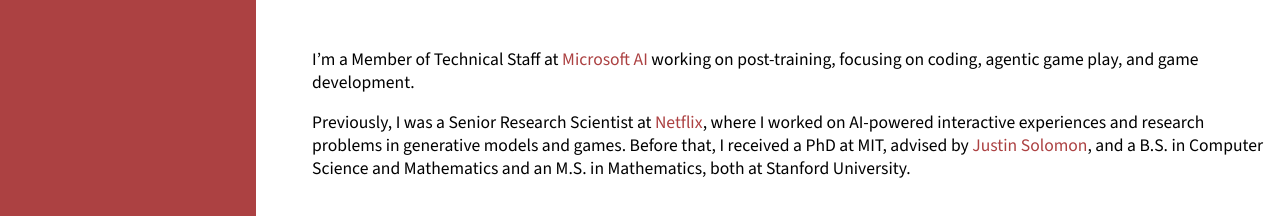
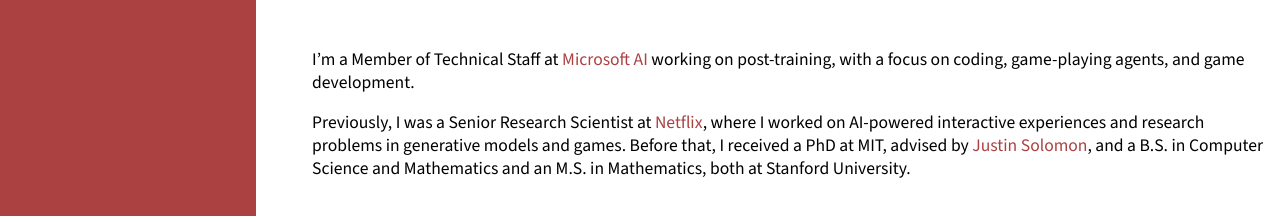
Before and after one commit to lingxiaoli94/lingxiaoli94.github.io, a Jekyll site: the page built from index.html, in a window 1280 px wide and 900 px high. Shown: the top 216 px of the window. Built offline with Jekyll 4.4.1, drawn with Linux system fonts in a browser that asks for light colours; nearby versions of some CDN libraries.

Commit message:
Reword intro first sentence

```diff
--- a/_includes/intro.md
+++ b/_includes/intro.md
@@ -1,3 +1,3 @@
-I'm a Member of Technical Staff at [Microsoft AI](https://microsoft.ai/) working on post-training, focusing on coding, agentic game play, and game development.
+I'm a Member of Technical Staff at [Microsoft AI](https://microsoft.ai/) working on post-training, with a focus on coding, game-playing agents, and game development.
 
 Previously, I was a Senior Research Scientist at [Netflix](https://research.netflix.com/), where I worked on AI-powered interactive experiences and research problems in generative models and games. Before that, I received a PhD at MIT, advised by [Justin Solomon](https://people.csail.mit.edu/jsolomon/), and a B.S. in Computer Science and Mathematics and an M.S. in Mathematics, both at Stanford University.
```
Also changed, not shown: 1 other file.
